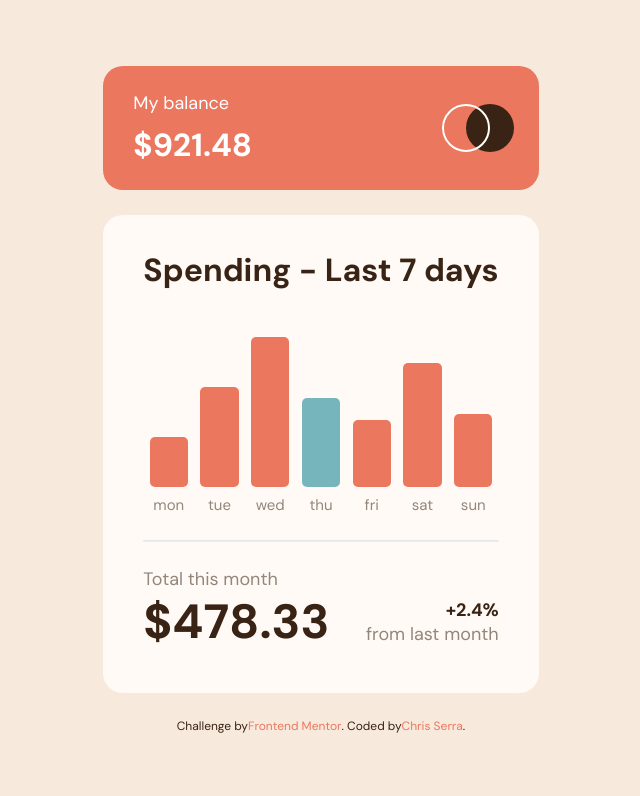
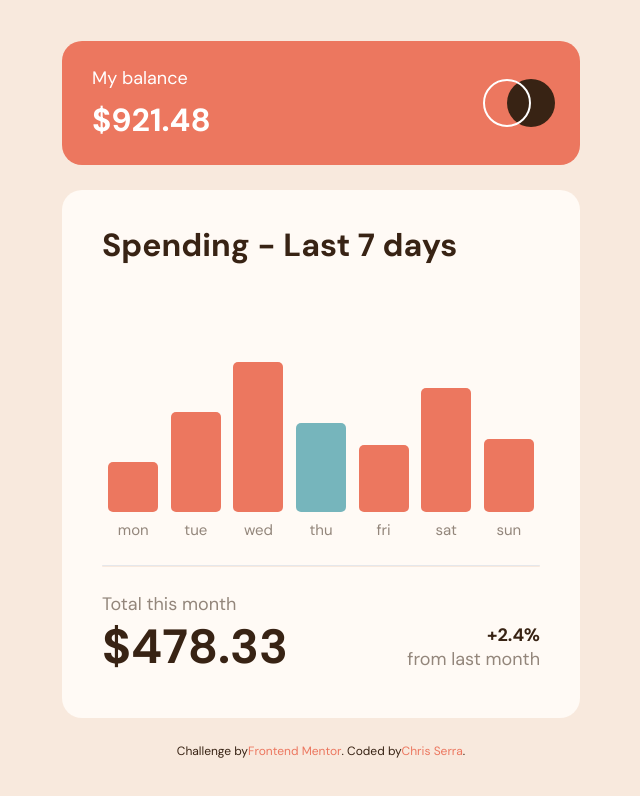
Before and after one commit to cbserra/fem-expense-chart, a React (Vite) app: page / in a window 1280 px wide. Shown: the top 796 px of the page, without its empty margins (319-959 px from the left). Built offline with nearby package versions, Linux system fonts and the light colour scheme.

Commit message:
fixed bar movement on hover

```diff
--- a/src/assets/index.css
+++ b/src/assets/index.css
@@ -38,8 +38,8 @@
 
 @layer components {
   .root-container {
-    @apply flex  min-w-[32.5rem] max-w-[54rem] flex-col items-center justify-center gap-7 px-[1.6rem];
-    @apply md:gap-10;
+    @apply flex  min-w-[36rem] max-w-[55rem] flex-col items-center justify-center gap-7 px-[.8rem];
+    @apply md:min-w-[55rem] md:max-w-[55rem] md:gap-10 md:px-[1.6rem];
   }
 
   .heading {
@@ -63,11 +63,11 @@
   }
 
   .chart {
-    @apply flex min-h-[20rem] w-full items-end;
+    @apply flex min-h-[25rem] w-full items-end;
   }
 
   .chart--day-container {
-    @apply flex h-full w-[15%] flex-col justify-end gap-y-5;
+    @apply flex h-full w-full flex-col justify-end gap-y-5;
     @apply md:gap-y-3;
   }
 
@@ -76,13 +76,13 @@
   }
 
   .chart--day-amount-hover {
-    @apply hidden rounded-md bg-black p-2 text-center text-sm font-bold text-white;
-    @apply md:text-md;
+    @apply hidden rounded-md bg-black p-[0.15rem] text-center text-sm font-bold text-white;
+    @apply md:p-2 md:text-md;
   }
 
   .chart--day-bar {
-    @apply invisible flex h-1 w-3/4 flex-col rounded-md;
-    @apply md:rounded-lg;
+    @apply invisible flex h-1 w-[33px] flex-col rounded-md;
+    @apply md:w-[50px] md:rounded-lg;
     animation: bar-height 1s cubic-bezier(0.175, 0.885, 0.32, 1.275) forwards;
   }
 
```
